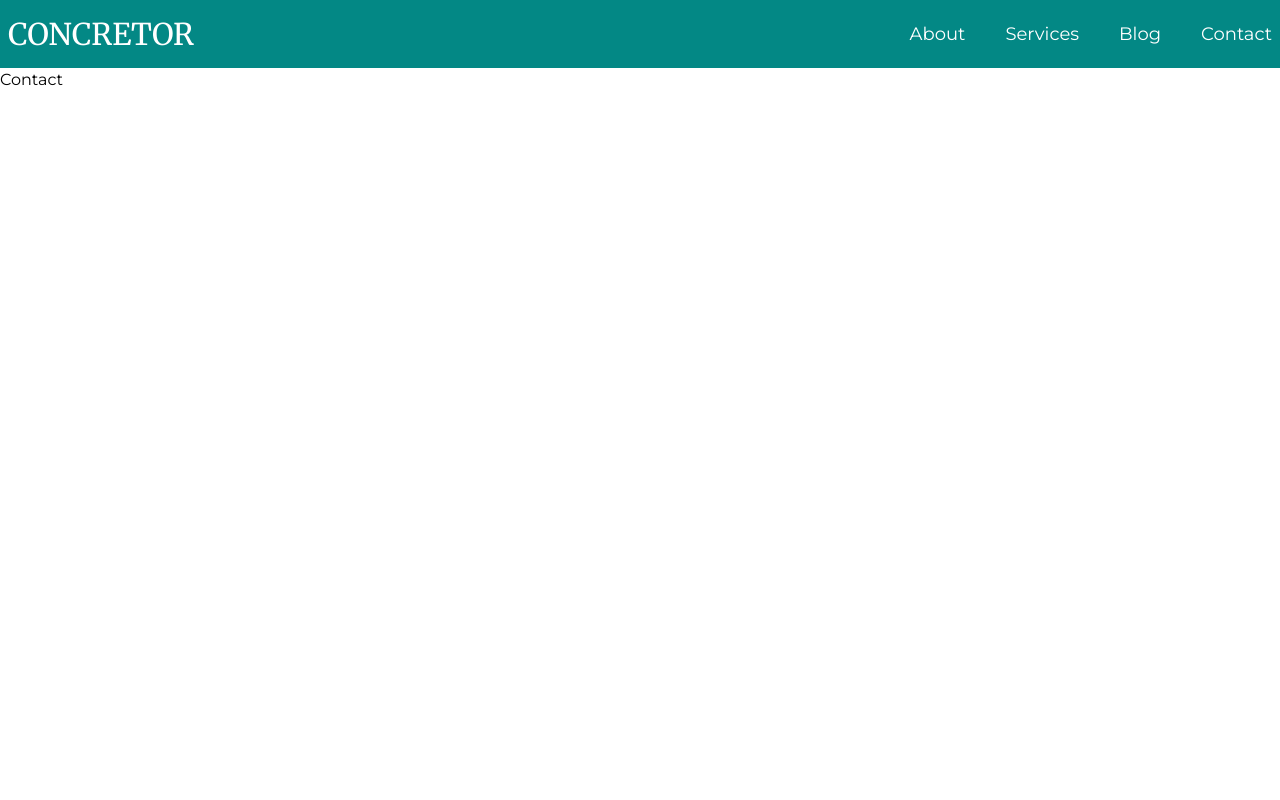
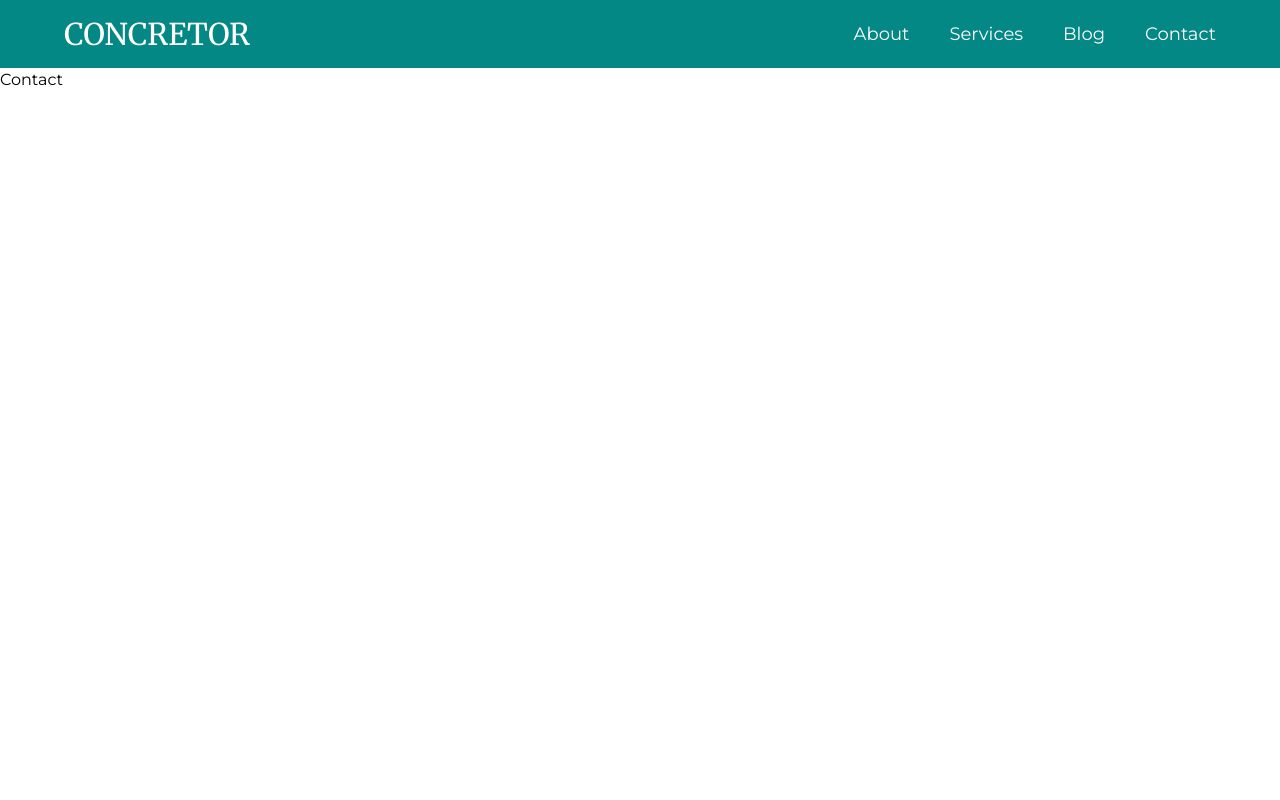
Before and after one commit to TheKelvinT/concretor_next, a Next.js app: page /contact in a window 1280 px wide. Shown: the top 800 px of the page. Built offline with nearby package versions, Linux system fonts and the light colour scheme.

Commit message:
minor fixes

```diff
--- a/app/globals.css
+++ b/app/globals.css
@@ -1,21 +1,20 @@
-@import url('https://fonts.googleapis.com/css2?family=Montserrat:ital,wght@0,100..900;1,100..900&display=swap');
-@import url('https://fonts.googleapis.com/css2?family=Merriweather:ital,wght@0,300;0,400;0,700;0,900;1,300;1,400;1,700;1,900&display=swap');
-
+@import url("https://fonts.googleapis.com/css2?family=Montserrat:ital,wght@0,100..900;1,100..900&display=swap");
+@import url("https://fonts.googleapis.com/css2?family=Merriweather:ital,wght@0,300;0,400;0,700;0,900;1,300;1,400;1,700;1,900&display=swap");
 
 body {
-  font-family: 'Montserrat', sans-serif;
+  font-family: "Montserrat", sans-serif;
 }
 
 body {
-  font-family: 'Merriweather', sans-serif;
+  font-family: "Merriweather", sans-serif;
 }
 
 p {
-  @apply text-sm
+  @apply text-sm;
 }
 
 .footer-container {
-  @apply flex md:flex-row justify-between items-start py-16 px-16 align-top flex-col w-full
+  @apply flex md:flex-row justify-between items-start py-16 px-16 align-top flex-col w-full;
 }
 
 @tailwind base;
@@ -23,11 +22,12 @@ p {
 
 html,
 body {
-  width: 100%
+  width: 100%;
+  scroll-behavior: smooth;
 }
 
 h2 {
-  @apply font-montserrat text-4xl
+  @apply font-montserrat text-4xl;
 }
 
 @tailwind utilities;
@@ -51,16 +51,14 @@ input::-webkit-inner-spin-button {
   margin: 0;
 }
 
-
 #date {
   font-size: 12px;
   color: #333333;
   font-family: "Inter";
 }
 
-
 ::placeholder {
-  color: rgba(0, 0, 0, 0.3)
+  color: rgba(0, 0, 0, 0.3);
 }
 
 .swiper-slide {
--- a/components/Navbar.tsx
+++ b/components/Navbar.tsx
@@ -1,57 +1,49 @@
-import Image from "next/image";
-import React, { useState, Fragment, useRef, useEffect } from "react";
-import { usePathname } from "next/navigation";
-import Link from "next/link";
-import { Bars3Icon, BellIcon, XMarkIcon } from "@heroicons/react/24/outline";
-import { motion } from "framer-motion";
+import Image from "next/image"
+import React, { useState, Fragment, useRef, useEffect } from "react"
+import { usePathname } from "next/navigation"
+import Link from "next/link"
+import { Bars3Icon, BellIcon, XMarkIcon } from "@heroicons/react/24/outline"
+import { motion } from "framer-motion"
 
-const leftNavigation = [
-  { name: "CONCRETOR", href: "/app" }
-]
-
+const leftNavigation = [{ name: "CONCRETOR", href: "/" }]
 
 const rightNavigation = [
   { name: "About", href: "/about" },
-  { name: "Services", href: "/services" },
+  { name: "Services", href: "/#services" },
   { name: "Blog", href: "/blog" },
-  { name: "Contact", href: "/contact" }
+  { name: "Contact", href: "/contact" },
 ]
 
 function classNames(...classes: string[]) {
-  return classes.filter(Boolean).join(" ");
+  return classes.filter(Boolean).join(" ")
 }
 function Navbar() {
-  const [open, setOpen] = useState(false);
-  const pathname = usePathname();
-  let menuRef = useRef<HTMLDivElement>(null);
+  const [open, setOpen] = useState(false)
+  const pathname = usePathname()
+  let menuRef = useRef<HTMLDivElement>(null)
 
   useEffect(() => {
     let handler = (e: { target: any }) => {
       if (menuRef?.current && !menuRef?.current?.contains(e.target)) {
-        setOpen(false);
+        setOpen(false)
       }
-    };
+    }
 
-    document.addEventListener("mousedown", handler);
+    document.addEventListener("mousedown", handler)
 
     return () => {
-      document.removeEventListener("mousedown", handler);
-    };
-  });
+      document.removeEventListener("mousedown", handler)
+    }
+  })
 
-  const isBlogPath =
-    pathname === "/blog" ||
-    pathname === "/reservations" ||
-    pathname === "/admin" ||
-    pathname === "/careers";
-  const bgColor = isBlogPath ? "bg-secondary" : "bg-transparent";
-
-  return(
-    <div className = {`relative z-50 text-white py-4 overflow-hidden ${"bg-primary"}`}>
-      <div className = "bg-transparent">
-        <div className = "mx-auto max-w-7xl px-2 px-16">
-          <div className = "relative flex items-center h-84 justify-between">
-            <div className = "hidden md:block">
+  return (
+    <div
+      className={`relative z-50 text-white py-4 overflow-hidden ${"bg-primary"}`}
+    >
+      <div className="bg-transparent">
+        <div className="mx-auto max-w-7xl px-16">
+          <div className="relative flex items-center h-84 justify-between">
+            <div className="hidden md:block">
               {leftNavigation.map((item) => (
                 <a
                   key={item.name}
@@ -66,11 +58,7 @@ function Navbar() {
             <div className="hidden md:block">
               <div className="flex gap-x-10">
                 {rightNavigation.map((item) => (
-                  <a
-                    key={item.name}
-                    href={item.href}
-                    className="text-lg"
-                  >
+                  <a key={item.name} href={item.href} className="text-lg">
                     {item.name}
                   </a>
                 ))}
@@ -80,114 +68,7 @@ function Navbar() {
         </div>
       </div>
     </div>
-  );
-  }
+  )
+}
 
-
-//   return (
-//     <nav
-//       className={`relative z-50 text-black py-4 max-w-screen overflow-hidden ${"bg-primary"}`}
-//     >
-//       <div className="bg-transparent">
-//         <div className="mx-auto max-w-7xl px-2 sm:px-6 lg:px-8">
-//           <div className="relative flex h-16 items-center justify-between">
-//             <div className="flex flex-1 items-center justify-start md:justify-center ">
-//               <div className="hidden md:block">
-//                 <div className="flex gap-x-5">
-//                   {leftNavigation.map((item) => (
-//                     <a
-//                       key={item.name}
-//                       href={item.href}
-//                       className="rounded-md px-3 py-2 text-sm"
-//                       // aria-current={item.current ? "page" : undefined}
-//                     >
-//                       {item.name}
-//                     </a>
-//                   ))}
-//                 </div>
-//               </div>
-
-//               <div className="hidden md:block">
-//                 <div className="flex gap-x-5">
-//                   {rightNavigation.map((item) => (
-//                     <a
-//                       key={item.name}
-//                       href={item.href}
-//                       className="px-2 py-2 text-sm "
-//                       // aria-current={item.current ? "page" : undefined}
-//                     >
-//                       {item.name}
-//                     </a>
-//                   ))}
-//                 </div>
-//               </div>
-//             </div>
-//             <div className="flex items-center md:hidden">
-//               {/* Mobile menu button*/}
-//               <button
-//                 className="inline-flex items-center justify-center rounded-md p-2 text-white   "
-//                 onClick={() => setOpen(!open)}
-//               >
-//                 {open ? (
-//                   <XMarkIcon className="block h-6 w-6 " aria-hidden="true" />
-//                 ) : (
-//                   <Bars3Icon className="block h-6 w-6 " aria-hidden="true" />
-//                 )}
-//               </button>
-//             </div>
-//           </div>
-//         </div>
-
-//         {open && (
-//           <div
-//             style={{ position: "fixed" }}
-//             className=" md:hidden absolute right-0 top-[70px] overflow-hidden"
-//             ref={menuRef}
-//           >
-//             <div className="space-y-4 pr-6 pl-12 py-6 flex flex-col text-sm bg-white/15 backdrop-blur-md w-screen xs:w-[160px] h-full">
-//               <div className="flex flex-col items-center xs:items-end gap-y-4">
-//                 {leftNavigation.map((item) => (
-//                   <motion.div
-//                     className="hover:font-bold"
-//                     key={item.name}
-//                     initial="hidden"
-//                     whileInView="visible"
-//                     viewport={{ once: true, amount: 0.5 }}
-//                     transition={{ duration: 0.5 }}
-//                     variants={{
-//                       hidden: { opacity: 0, y: -25 },
-//                       visible: { opacity: 1, y: 0 },
-//                     }}
-//                   >
-//                     <Link href={item.href}>{item.name}</Link>
-//                   </motion.div>
-//                 ))}
-//               </div>
-//               <div className="flex flex-col items-center xs:items-end gap-y-4">
-//                 {rightNavigation.map((item) => (
-//                   <motion.div
-//                     key={item.name}
-//                     initial="hidden"
-//                     whileInView="visible"
-//                     viewport={{ once: true, amount: 0.5 }}
-//                     transition={{ duration: 0.5 }}
-//                     variants={{
-//                       hidden: { opacity: 0, y: -25 },
-//                       visible: { opacity: 1, y: 0 },
-//                     }}
-//                   >
-//                     <Link href={item.href}>{item.name}</Link>
-//                   </motion.div>
-//                 ))}
-//               </div>
-//             </div>
-//           </div>
-//         )}
-//       </div>
-//     </nav>
-//   );
-// }
-
-
-
-export default Navbar;
+export default Navbar
```
Also changed, not shown: app/(site)/page.tsx (+69 -36 lines).
